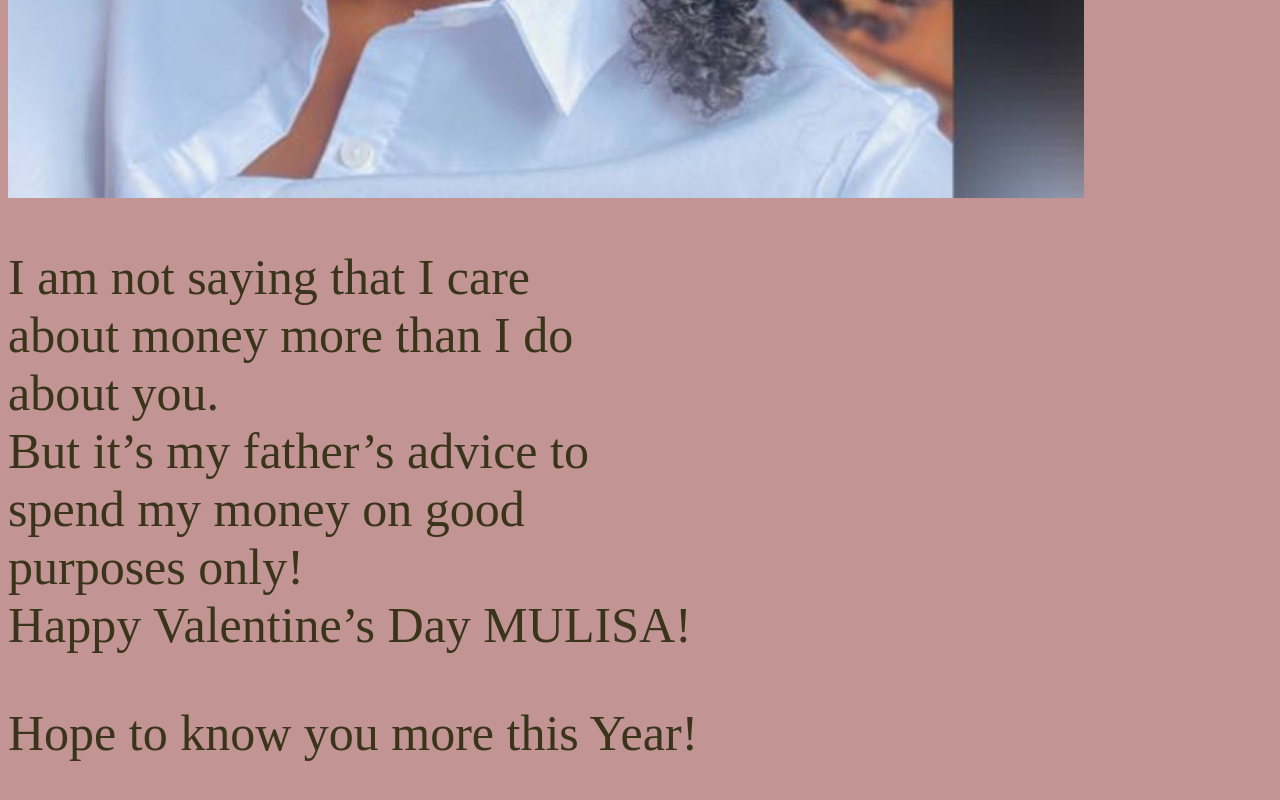
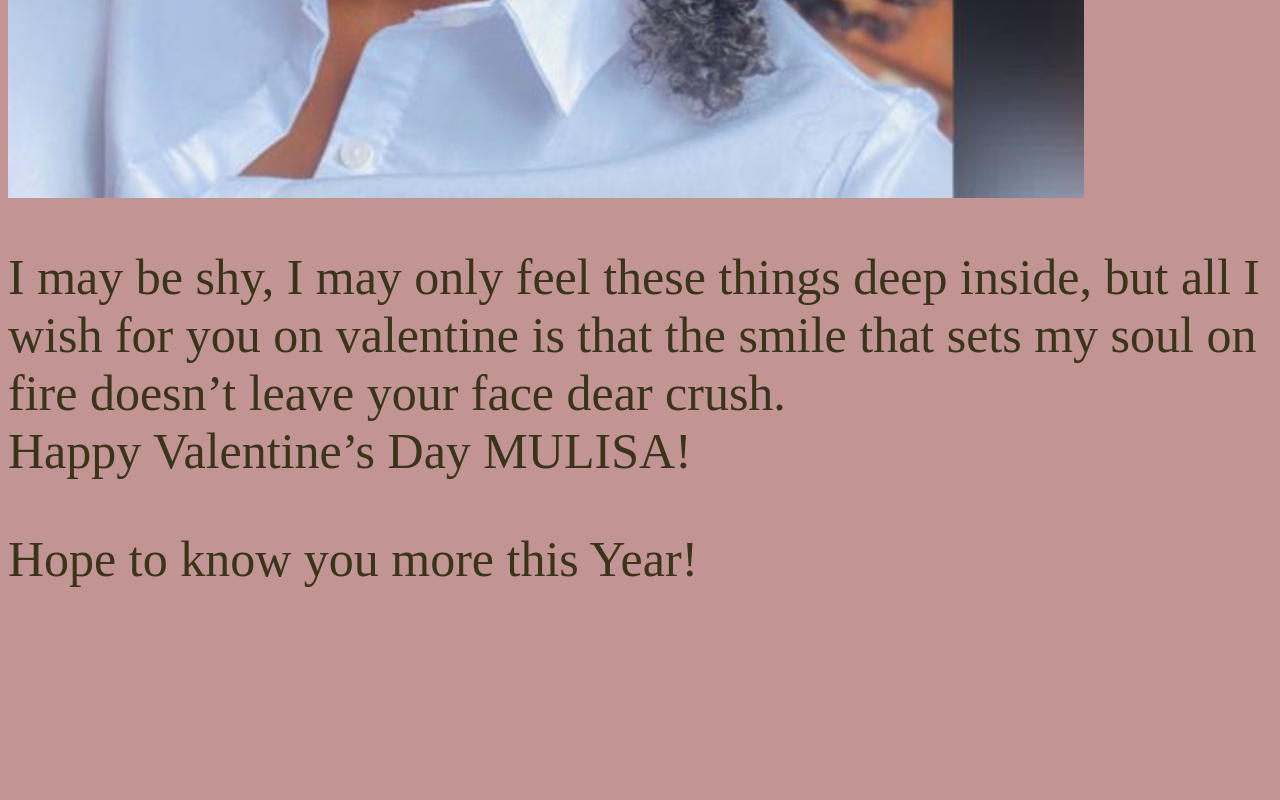
Before and after one commit to jjtheng/Val, a plain HTML site: page index.html in a window 1280 px wide. Shown: the part 885-1685 px from the top of the page. After the commit the page ends 1523 px from the top, so only its background shows below. Drawn offline with Linux system fonts and the light colour scheme.

Commit message:
Update index.html

```diff
--- a/index.html
+++ b/index.html
@@ -7,7 +7,7 @@
     </head>
     <body style="background-color:rgb(194, 148, 148);">
         <img src="20210213_173253.jpg" alt="Happy Valentine"/>
-        <p>I am not saying that I care <br>about money more than I do <br> about you. <br>But it’s my father’s advice to <br>spend my money on good <br> purposes only! <br>Happy Valentine’s Day MULISA!</p>
+        <p>I may be shy, I may only feel these things deep inside, but all I wish for you on valentine is that the smile that sets my soul on fire doesn’t leave your face dear crush.<br>Happy Valentine’s Day MULISA!</p>
         <P>Hope to know you more this Year!</P>
     </body>
 </html>
```
